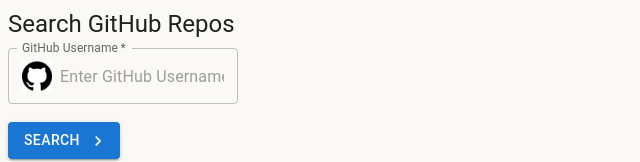
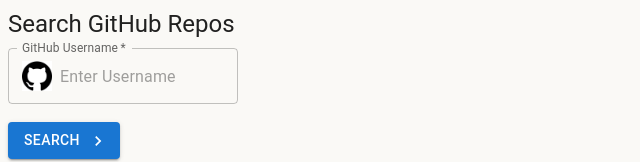
Before and after one commit to karldudley/github_clone, a React (Create React App) app: page / in a window 1280 px wide. Shown: the top 162 px of the page, without its empty margins (0-640 px from the left). Built offline with nearby package versions, Linux system fonts and the light colour scheme.

Commit message:
edit placeholder to fit

```diff
--- a/src/App.js
+++ b/src/App.js
@@ -103,7 +103,7 @@
               />
             )
           }}
-          placeholder="Enter GitHub Username"
+          placeholder="Enter Username"
           color="primary"
           required
           spellCheck="false"
```
